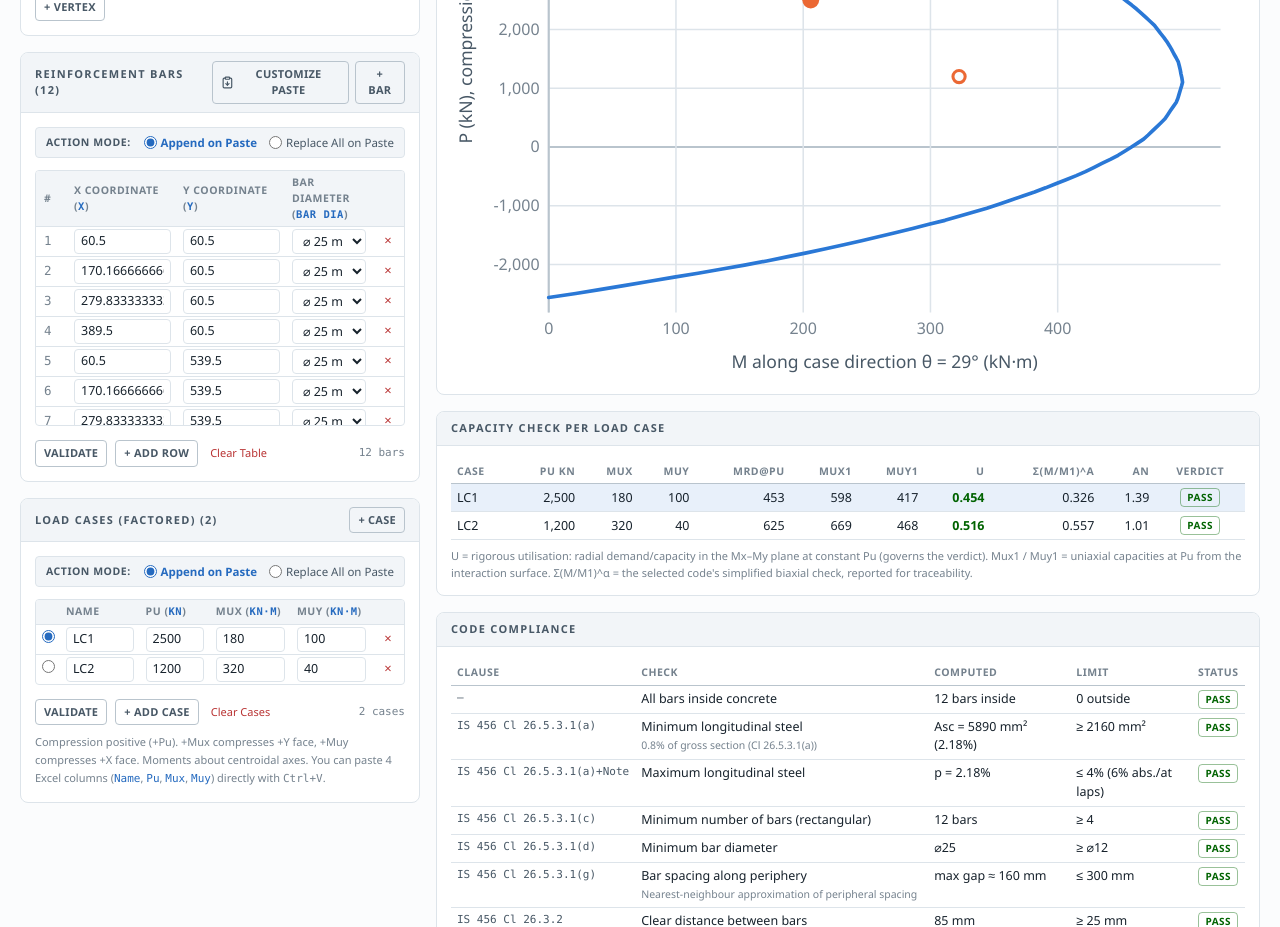
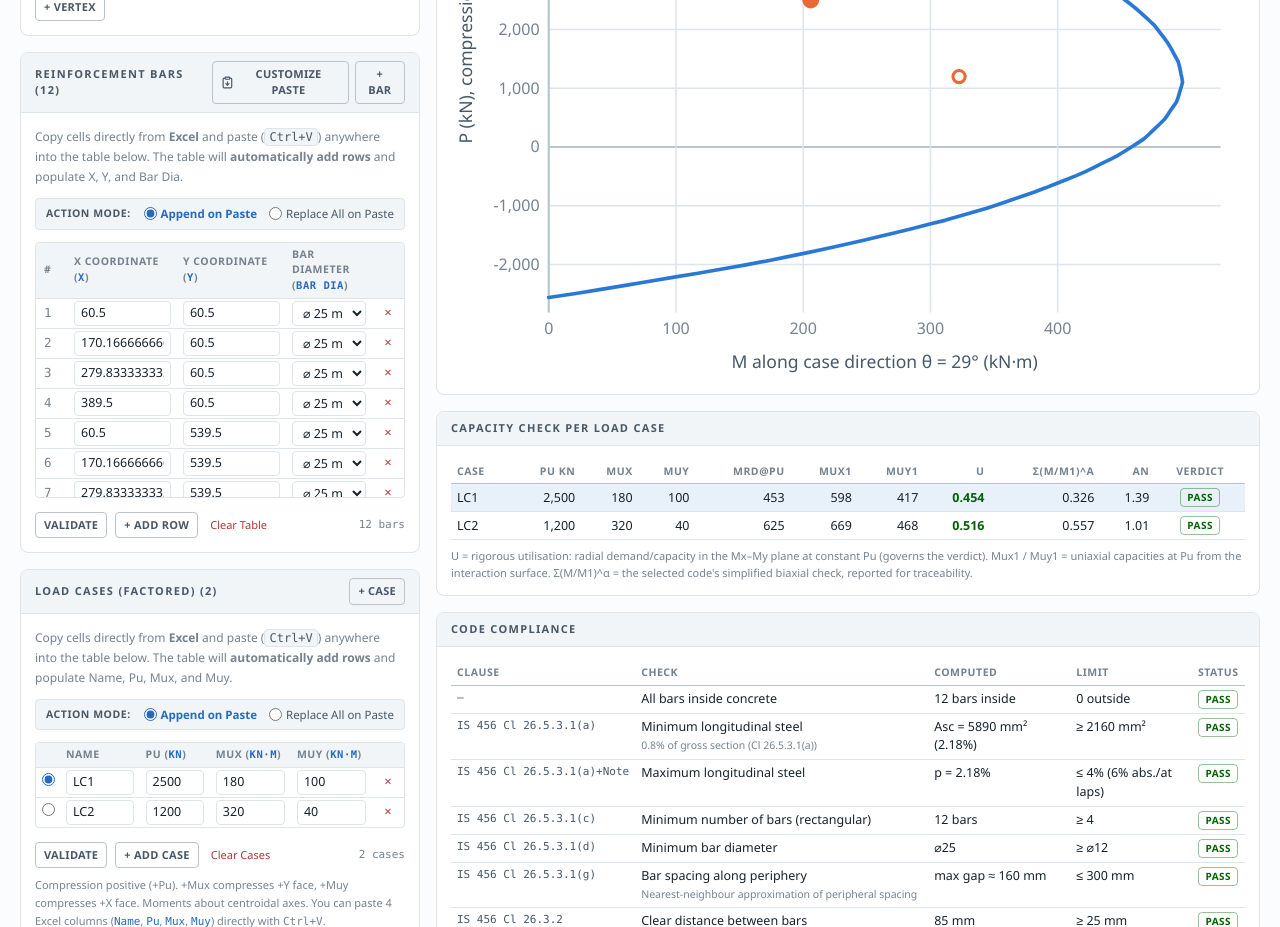
Before and after one commit to 6thsuspect/rcc-section-check, a React (Vite) app: page / in a window 1280 px wide. Shown: the part 860-1787 px from the top of the page. Built offline with nearby package versions, Linux system fonts and the light colour scheme.

Commit message:
add Excel copy-paste user guidance text below reinforcement bar tab and load cases headers
Co-authored-by: arena-agent <297053741+arena-agent@users.noreply.github.com>

```diff
--- a/src/components/Editors.tsx
+++ b/src/components/Editors.tsx
@@ -400,6 +400,9 @@ export function RebarPanel({
       }
     >
       <div className="flex flex-col gap-3">
+        <p className="text-[12px] text-ink-3 leading-relaxed">
+          Copy cells directly from <b>Excel</b> and paste (<code className="font-mono text-ink-2 bg-panel border border-edge rounded px-1 py-px">Ctrl+V</code>) anywhere into the table below. The table will <b>automatically add rows</b> and populate X, Y, and Bar Dia.
+        </p>
         {/* Action Mode Toggle: Append vs Replace */}
         <div className="flex items-center justify-between bg-panel border border-edge rounded px-2.5 py-1.5 text-[11.5px]">
           <span className="font-display font-semibold text-[10.5px] uppercase tracking-wider text-ink-2">
@@ -712,6 +715,9 @@ export function LoadCasesPanel({
       }
     >
       <div className="flex flex-col gap-3">
+        <p className="text-[12px] text-ink-3 leading-relaxed">
+          Copy cells directly from <b>Excel</b> and paste (<code className="font-mono text-ink-2 bg-panel border border-edge rounded px-1 py-px">Ctrl+V</code>) anywhere into the table below. The table will <b>automatically add rows</b> and populate Name, Pu, Mux, and Muy.
+        </p>
         {/* Action Mode Toggle: Append vs Replace */}
         <div className="flex items-center justify-between bg-panel border border-edge rounded px-2.5 py-1.5 text-[11.5px]">
           <span className="font-display font-semibold text-[10.5px] uppercase tracking-wider text-ink-2">
```
